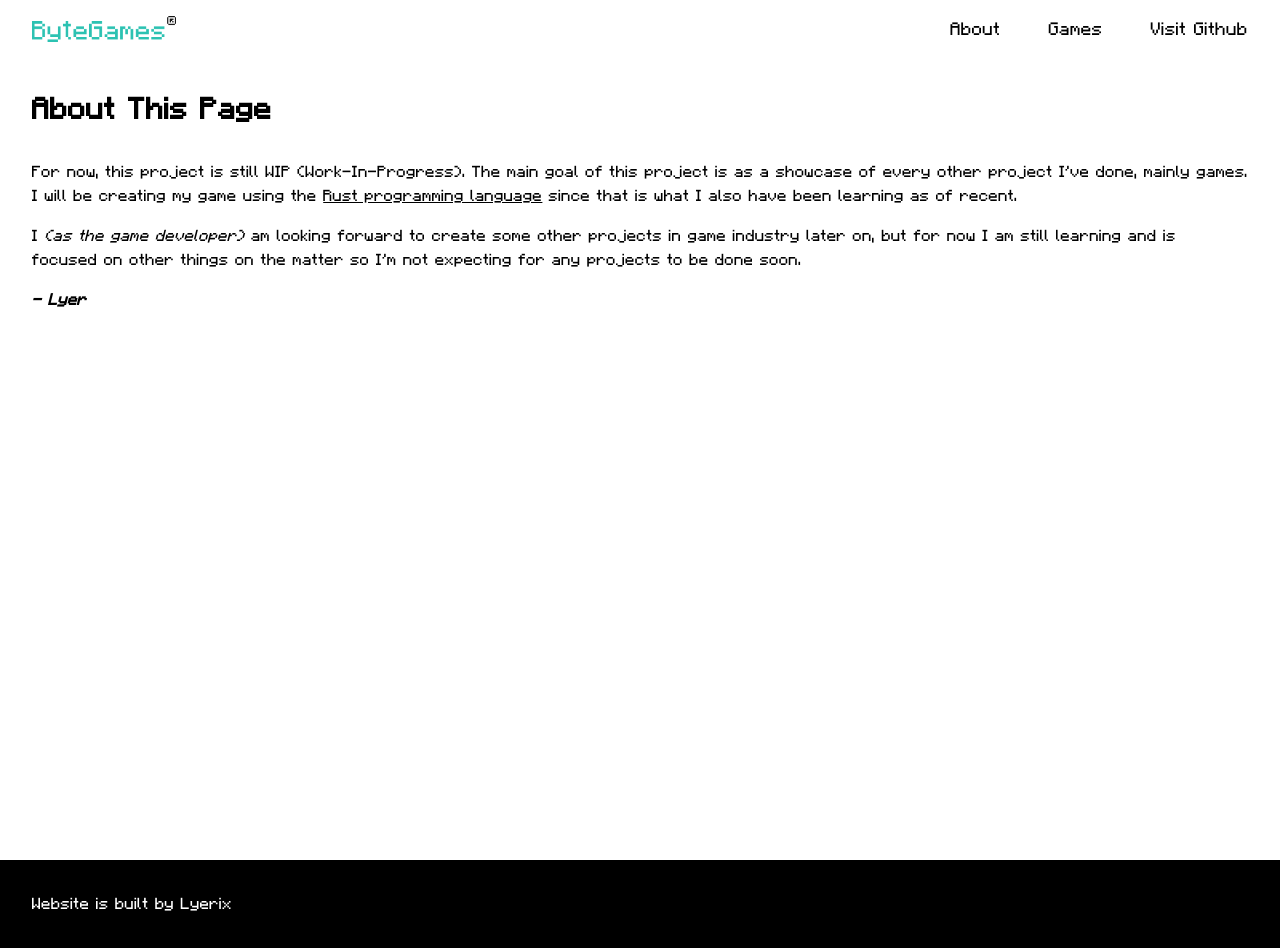
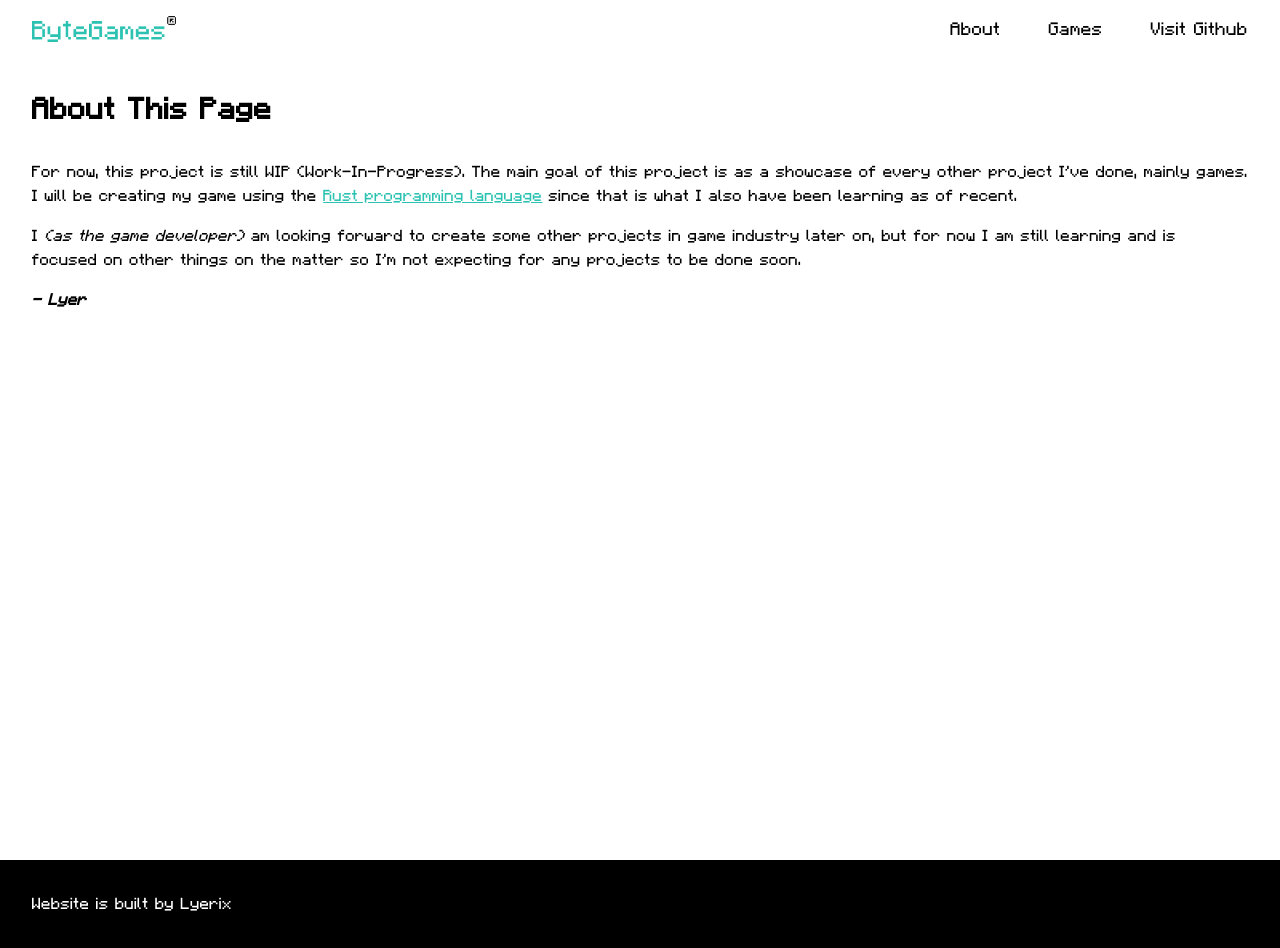
Before and after one commit to VinctLY/ByteGames-Game, a Next.js app in the folder client/: page /about in a window 1280 px wide. Built offline with nearby package versions, Linux system fonts and the light colour scheme.

Commit message:
fix: minor fix in about page

```diff
--- a/client/src/app/about/page.tsx
+++ b/client/src/app/about/page.tsx
@@ -6,10 +6,13 @@ export default function page() {
 			<h1 className="text-3xl font-bold mb-8">About This Page</h1>
 			<div className="*:mb-4">
 				<p>
-					For now, this project is still WIP (Work-In-Progress). The main goal of this project is
-					as a showcase of every other project I've done, mainly games. I will be creating my game
-					using the <a href="https://www.rust-lang.org/" className="underline">Rust programming language</a> since that is
-					what I also have been learning as of recent.
+					For now, this project is still WIP (Work-In-Progress). The main goal of this project is as
+					a showcase of every other project I've done, mainly games. I will be creating my game
+					using the{" "}
+					<a href="https://www.rust-lang.org/" className="underline text-primary">
+						Rust programming language
+					</a>{" "}
+					since that is what I also have been learning as of recent.
 				</p>
 				<p>
 					I <i>(as the game developer)</i> am looking forward to create some other projects in game
```
